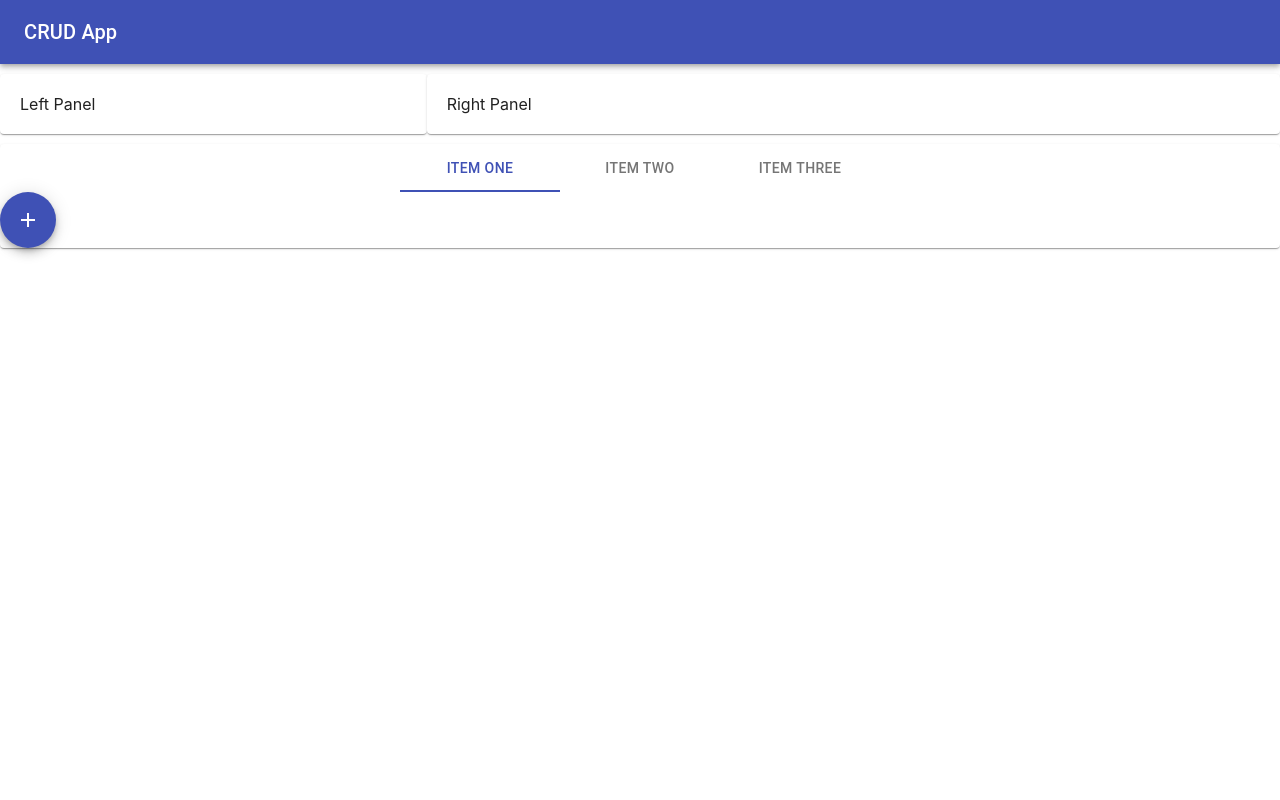
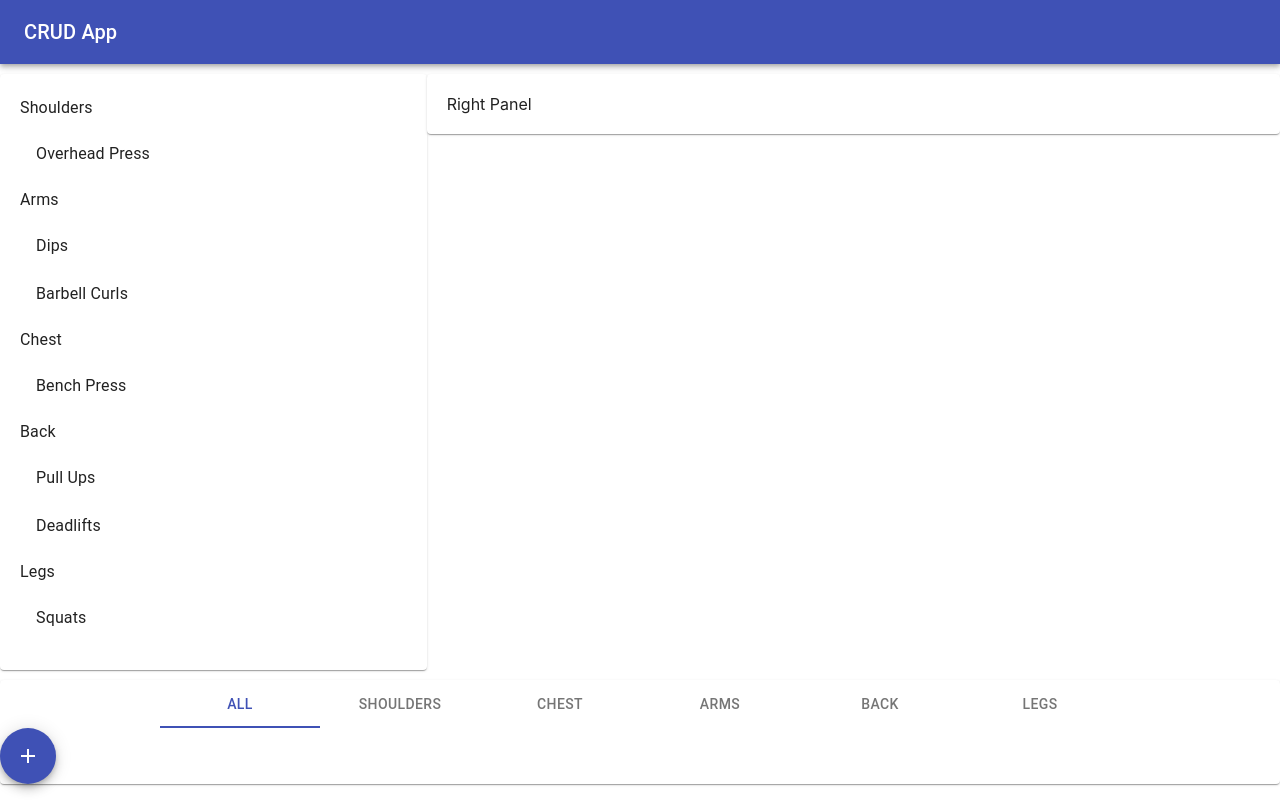
Before and after one commit to anitkumarsingh/CRUD-React-App, a React (Create React App) app: page / in a window 1280 px wide. Built offline with nearby package versions, Linux system fonts and the light colour scheme.

Commit message:
rendered with real data

```diff
--- a/src/Components/App.js
+++ b/src/Components/App.js
@@ -1,15 +1,34 @@
-import React,{ Fragment } from 'react';
+import React,{ Fragment,Component } from 'react';
 import { Header, Footer } from './Layouts';
 import Exercise from './Exercise';
+import { muscles,exercises } from '../Store';
 
-const App = () =>{
+class App extends Component{
+    state={
+        exercises
+    }
+    getExercisesByMuscles = () =>{
+        return Object.entries(this.state.exercises.reduce((exercises,exercise)=>{
+         const { muscles } = exercise;
+         exercises[muscles]= exercises[muscles]
+         ?[...exercises[muscles],exercise]
+         :[exercise]
+         return exercises;
+        },{})
+        )
+
+    }
+    render(){
+        const exercises= this.getExercisesByMuscles();
+        console.log(exercises);
     return(
     <Fragment>
         <Header/>
-        <Exercise/>
-        <Footer/>
+        <Exercise exercises={exercises}/>
+        <Footer muscles={muscles}/>
     </Fragment>
 
     )
+ }
 }
 export default  App;
--- a/src/Components/Exercise/LeftPanel.js
+++ b/src/Components/Exercise/LeftPanel.js
@@ -1,10 +1,32 @@
-import React from 'react';
-import { Paper } from '@material-ui/core';
+import React ,{ Fragment } from 'react';
+import { Paper, Typography,List,ListItem,ListItemText } from '@material-ui/core';
 
-export default ({ styles }) =>{
+export default ({ styles,propsData }) =>{
+  console.log(propsData);
     return(
         <Paper style={styles.Paper}>
-          Left Panel
+
+          {propsData.map(([group,exercises])=>{
+            return(
+              <Fragment>
+                <Typography variant="subtitle1" style={{textTransform:'capitalize'}} key={group + 'grps'}>
+                {group}
+                </Typography>
+                <List compoent="ui">
+                  {exercises.map(({title})=>{
+                    return(
+                      <ListItem button key={title +'id'}>
+                      <ListItemText primary={title}/>
+                    </ListItem>
+                   )
+                  })}
+
+                </List>
+            </Fragment>
+            )
+
+          })}
+
         </Paper>
     )
 }
--- a/src/Components/Exercise/index.js
+++ b/src/Components/Exercise/index.js
@@ -12,10 +12,11 @@ const styles ={
 }
 
 const Exercise = (props) =>{
+    console.log(props.exercises);
     return(
         <Grid container>
           <Grid item sm={4}>
-             <LeftPanel  styles={styles}/>
+             <LeftPanel  styles={styles} propsData={props.exercises}/>
           </Grid>
           <Grid item sm>
               <RightPanel styles={styles}/>
--- a/src/Components/Layouts/Footer.js
+++ b/src/Components/Layouts/Footer.js
@@ -1,10 +1,11 @@
-import React from 'react';
+import React, { Fragment } from 'react';
 import Paper from '@material-ui/core/Paper';
 import Tabs from '@material-ui/core/Tabs';
 import Tab from '@material-ui/core/Tab';
 import Fab from '@material-ui/core/Fab';
 import AddIcon from '@material-ui/icons/Add';
 import { withStyles } from '@material-ui/core/styles';
+
 
 const styles = theme => ({
     fab: {
@@ -15,7 +16,8 @@ const styles = theme => ({
     },
   });
 
- const Footer = () =>{
+ const Footer = ({ muscles}) =>{
+   console.log(muscles);
      return(
         <Paper >
         <Tabs
@@ -24,9 +26,8 @@ const styles = theme => ({
             textColor="primary"
             centered
         >
-            <Tab label="Item One" />
-            <Tab label="Item Two" />
-            <Tab label="Item Three" />
+            <Tab label="All" />
+            {muscles.map((item,id)=><Tab label={item} key={id +'i'} />)}
       </Tabs>
     <Fab color="primary" aria-label="Add" >
         <AddIcon />
--- /dev/null
+++ b/src/Store.js
@@ -0,0 +1,48 @@
+export const muscles = [
+    'shoulders', 'chest', 'arms', 'back', 'legs'
+  ]
+
+  export const exercises = [
+    {
+      id: 'overhead-press',
+      title: 'Overhead Press',
+      description: 'Delts exercise...',
+      muscles: 'shoulders'
+    },
+    {
+      id: 'dips',
+      title: 'Dips',
+      description: 'Triceps exercise...',
+      muscles: 'arms'
+    },
+    {
+      id: 'barbell-curls',
+      title: 'Barbell Curls',
+      description: 'Biceps exercise...',
+      muscles: 'arms'
+    },
+    {
+      'id': 'bench-press',
+      title: 'Bench Press',
+      description: 'Chest exercise...',
+      muscles: 'chest'
+    },
+    {
+      id: 'pull-ups',
+      title: 'Pull Ups',
+      description: 'Back and biceps exercise...',
+      muscles: 'back'
+    },
+    {
+      id: 'deadlifts',
+      title: 'Deadlifts',
+      description: 'Back and leg exercise...',
+      muscles: 'back'
+    },
+    {
+      id: 'squats',
+      title: 'Squats',
+      description: 'Legs exercise...',
+      muscles: 'legs'
+    },
+  ]
```
